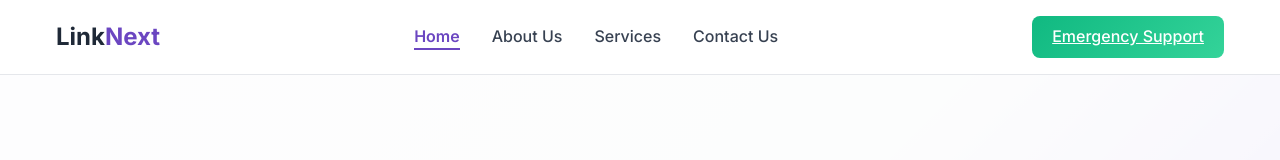
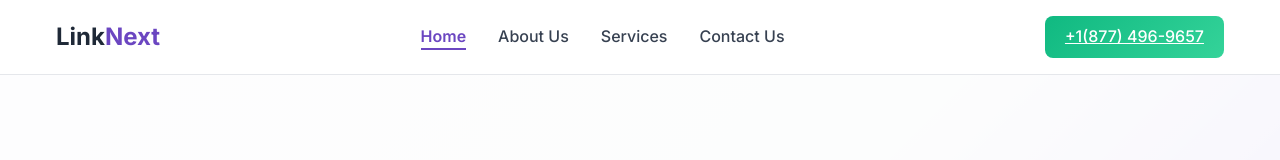
Before and after one commit to protechbpo/protechbpo, a website built with Vite: page index.html in a window 1280 px wide. Shown: the top 160 px of the page. Built offline with nearby package versions, Linux system fonts and the light colour scheme.

Commit message:
Update index.html

```diff
--- a/index.html
+++ b/index.html
@@ -34,7 +34,7 @@
                     <li><a href="#services" class="nav-link">Services</a></li>
                     <li><a href="#contact" class="nav-link">Contact Us</a></li>
                 </ul>
-                <a href="tel:+18774969657" class="nav-cta">Emergency Support</a>
+                <a href="tel:+18774969657" class="nav-cta">+1(877) 496-9657</a>
                 <button class="mobile-menu-toggle">
                     <span></span>
                     <span></span>
```
